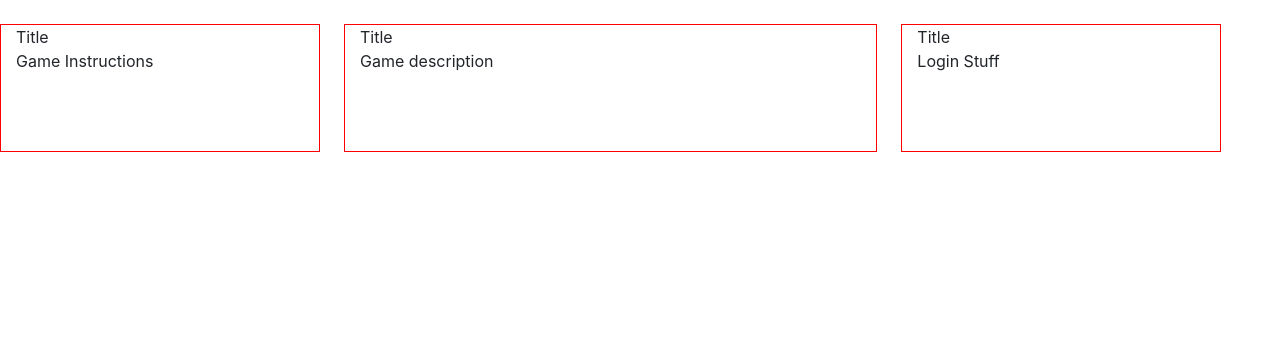
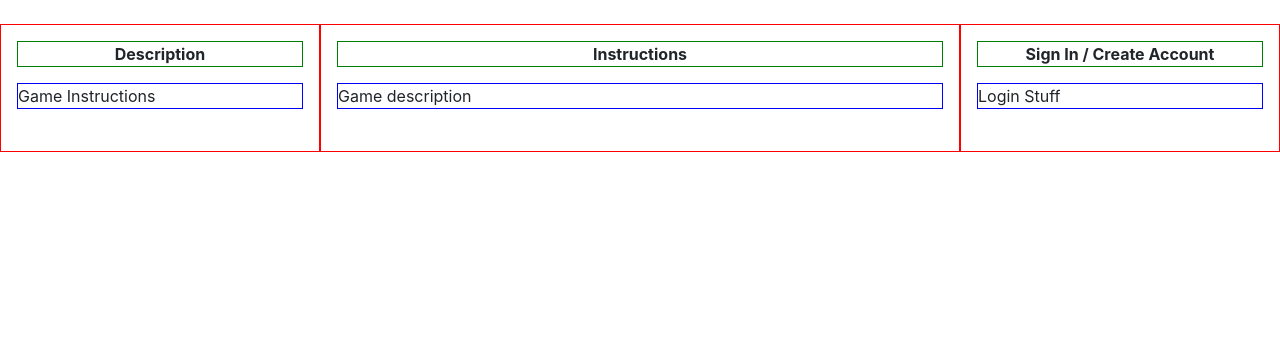
Before and after one commit to longevitytina/CV-Wasteland, a Django app: page / in a window 1280 px wide. Shown: the part 56-420 px from the top of the page. Run offline with Django 3.2, Linux system fonts and the light colour scheme; some libraries are stand-ins or nearby versions.

Commit message:
Home page layout

```diff
--- a/wasteland/main_app/static/css/home.css
+++ b/wasteland/main_app/static/css/home.css
@@ -1,4 +1,17 @@
 .home-column {
     border: 1px solid red;
+    padding: 1rem;
     height: 10vw;
 }
+
+.home-column-title {
+    border: 1px solid green;
+    margin-bottom: 1rem;
+    text-align: center;
+    font-size: 2vh;
+    font-weight: bold;
+}
+
+.home-column-info {
+    border: 1px solid blue;
+}
--- a/wasteland/main_app/templates/home.html
+++ b/wasteland/main_app/templates/home.html
@@ -9,27 +9,27 @@
 {% block content %}
 
 <div class="row mt-4">
-    <div class="home-column col-md-3 mr-4">
-        <div>
-            Title
+    <div class="home-column col-3">
+        <div class="home-column-title">
+            Description
         </div>
-        <div>
+        <div class="home-column-info">
             Game Instructions
         </div>
     </div>
-    <div class="home-column col-md-5">
-        <div>
-            Title
+    <div class="home-column col-6">
+        <div class="home-column-title">
+            Instructions
         </div>
-        <div>
+        <div class="home-column-info">
             Game description
         </div>
     </div>
-    <div class="home-column col-md-3 ml-4">
-        <div>
-            Title
+    <div class="home-column col-3">
+        <div class="home-column-title">
+            Sign In / Create Account
         </div>
-        <div>
+        <div class="home-column-info">
             Login Stuff
         </div>
     </div>
```
